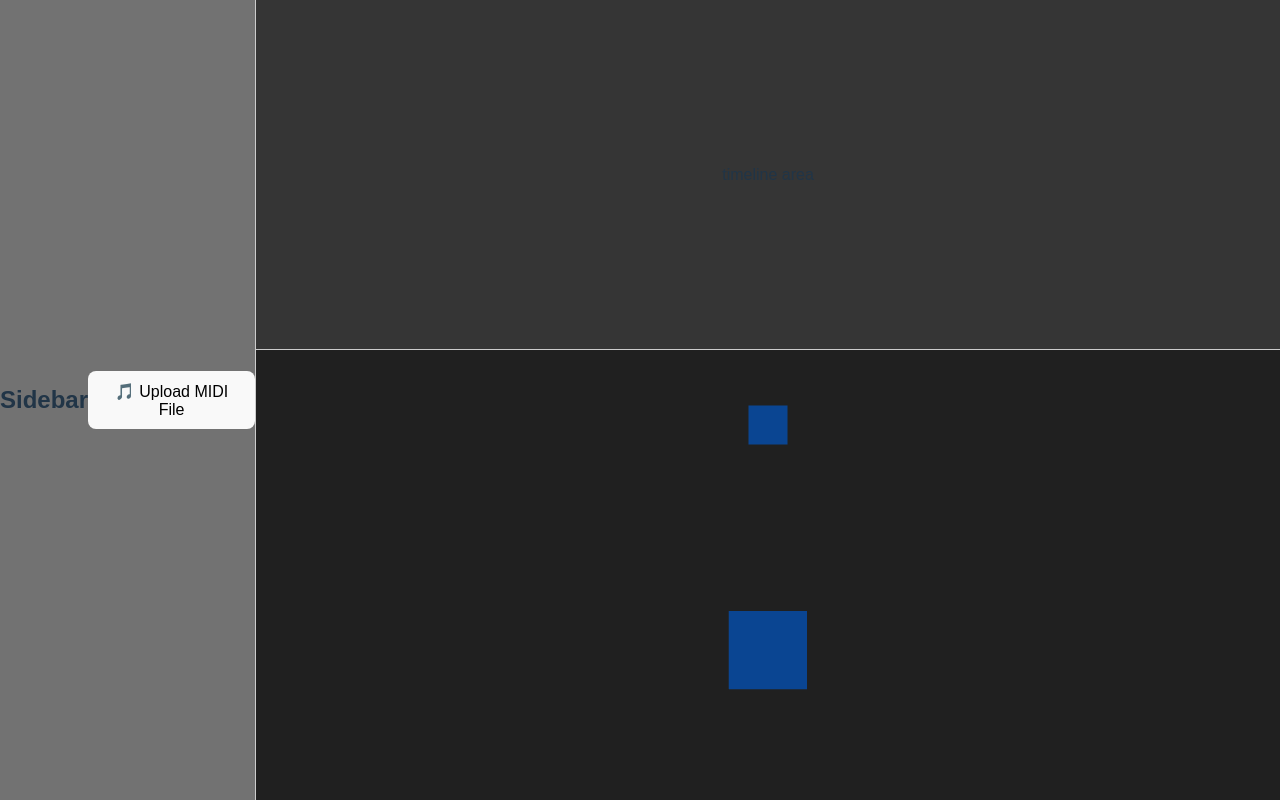
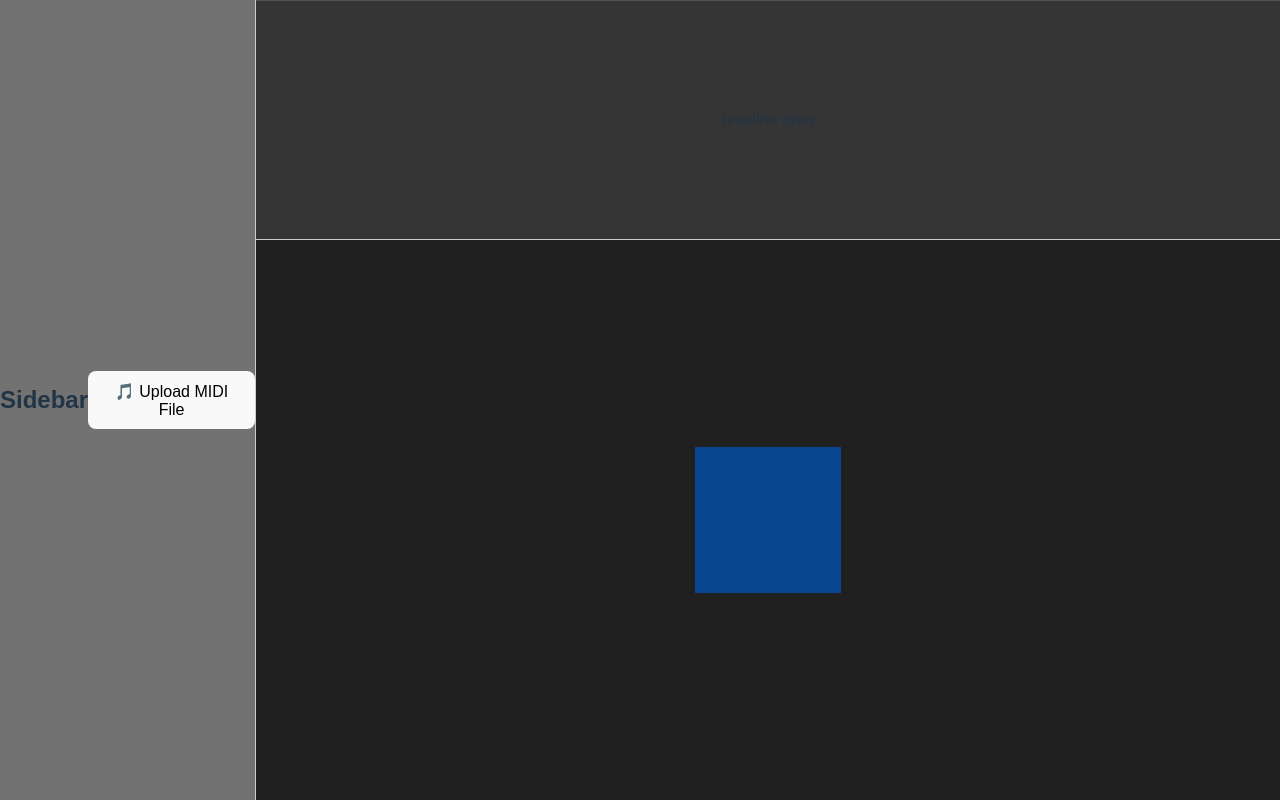
Before and after one commit to Justdoinwork98/FrozenMusic, a React (Vite) app in the folder frontend/: page / in a window 1280 px wide. Built offline with nearby package versions, Linux system fonts and the light colour scheme.

Commit message:
added dynamic window scaling
the UI does not break when trying to resize the window.

but somehow, when making it smaller, and then bigger, it adds timeline width to sidebar and pushes content unintentionally down. will be looked at in next commit.

```diff
--- a/frontend/src/App.css
+++ b/frontend/src/App.css
@@ -43,13 +43,37 @@ html, body, #root {
 	color: #888;
 }
 
+
 .app-grid {
-	display: grid;
-	grid-template-rows: 3fr 2fr; /* timeline, preview */
-	grid-template-columns: 1fr 4fr; /* sidebar, content */
-	grid-template-areas:
-		"sidebar timeline"
-		"sidebar preview";
-	height: 100%;
-	width: 100%;
+  display: grid;
+  grid-template-columns: minmax(180px, 20%) 1fr;
+  grid-template-rows: minmax(150px, 30%) 1fr;
+  grid-template-areas:
+    "sidebar timeline"
+    "sidebar preview";
+  height: 100vh;
+  width: 100vw;
+  overflow: hidden;
 }
+
+.sidebar {
+	grid-area: sidebar;
+	background: #727272;
+	border-right: 1px solid #ccc;
+	display: flex;
+	justify-content: center;
+	align-items: center;
+}
+
+.preview {
+	grid-area: preview;
+	position: relative;
+	overflow: hidden;
+}
+
+.timeline {
+	grid-area: timeline;
+	background: #333;
+	border-top: 1px solid #555;
+	overflow: hidden;
+}
--- a/frontend/src/App.jsx
+++ b/frontend/src/App.jsx
@@ -1,20 +1,17 @@
 import { useState, useEffect } from 'react'
-import './App.css'
-import ModelPreview from './ModelPreview.jsx'
-import Timeline from './Timeline.jsx'
-import Sidebar from './Sidebar.jsx'
+import './App.css';
+import ModelPreview from './ModelPreview.jsx';
+import Timeline from './Timeline.jsx';
+import Sidebar from './Sidebar.jsx';
 
 function App() {
-
 	return (
-	<>
-	<div className="app-grid">
-		<ModelPreview />
-		<Sidebar />
-		<Timeline />
-	</div>
-	</>
-	)
+		<div className="app-grid">
+			<Sidebar className="sidebar" />
+			<ModelPreview className="preview" />
+			<Timeline className="timeline" />
+		</div>
+	);
 }
 
-export default App
+export default App;
--- a/frontend/src/ModelPreview.jsx
+++ b/frontend/src/ModelPreview.jsx
@@ -1,61 +1,75 @@
 import { useEffect, useRef } from "react";
 import * as THREE from "three";
-import { OrbitControls, OBJLoader } from "three-stdlib";
+import { OrbitControls } from "three-stdlib";
 
 export default function ModelPreview() {
   const containerRef = useRef();
 
   useEffect(() => {
+    const container = containerRef.current;
     const scene = new THREE.Scene();
     const camera = new THREE.PerspectiveCamera(75, 1, 0.1, 1000);
     const renderer = new THREE.WebGLRenderer({ antialias: true });
-		containerRef.current.appendChild(renderer.domElement);
+
+    // 👇 Make sure the canvas fills and can capture mouse events
+    renderer.domElement.style.width = "100%";
+    renderer.domElement.style.height = "100%";
+    renderer.domElement.style.display = "block";
+    renderer.domElement.style.pointerEvents = "auto";
+
+    container.appendChild(renderer.domElement);
 
     const controls = new OrbitControls(camera, renderer.domElement);
+    controls.enableDamping = true;   // smoother rotation
+    controls.dampingFactor = 0.05;
+    controls.enableZoom = true;
+    controls.enablePan = true;
+
     const light = new THREE.DirectionalLight(0xffffff, 1);
     light.position.set(1, 3, 5);
-		light.target.position.set(0, 0, 0);
     scene.add(light);
     scene.add(new THREE.AmbientLight(0x404040));
     scene.background = new THREE.Color(0x202020);
 
-		//const loader = new OBJLoader();
-		//loader.load(modelPath, (obj) => scene.add(obj));
-
-		// Simple geometry for demonstration
-		const geometry = new THREE.BoxGeometry();
-		const material = new THREE.MeshStandardMaterial({ color: 0x007bff });
-		const cube = new THREE.Mesh(geometry, material);
+    // Test cube
+    const cube = new THREE.Mesh(
+      new THREE.BoxGeometry(),
+      new THREE.MeshStandardMaterial({ color: 0x007bff })
+    );
     scene.add(cube);
 
     camera.position.z = 3;
 
-		function resize() {
-			const { clientWidth, clientHeight } = containerRef.current;
+    // 👇 Ensure it resizes properly
+    const resize = () => {
+      const { clientWidth, clientHeight } = container;
+      renderer.setSize(clientWidth, clientHeight, false);
       camera.aspect = clientWidth / clientHeight;
       camera.updateProjectionMatrix();
-			renderer.setSize(clientWidth, clientHeight);
-		}
-		window.addEventListener("resize", resize);
+    };
+
+    const resizeObserver = new ResizeObserver(resize);
+    resizeObserver.observe(container);
     resize();
 
-		function animate() {
-			requestAnimationFrame(animate);
+    // Animation loop
+    let frameId;
+    const animate = () => {
+      frameId = requestAnimationFrame(animate);
       controls.update();
       renderer.render(scene, camera);
-		}
+    };
     animate();
 
     return () => {
+      cancelAnimationFrame(frameId);
+      resizeObserver.disconnect();
       renderer.dispose();
-			window.removeEventListener("resize", resize);
+      container.removeChild(renderer.domElement);
     };
   }, []);
 
   return (
-		<div className="model-preview">
-			<div ref={containerRef} className="w-full h-full" />
-
-		</div>
+    <div ref={containerRef} className="w-full h-full relative overflow-hidden" />
   );
 }
```
Lines whose indentation alone changed are shown as unchanged.
